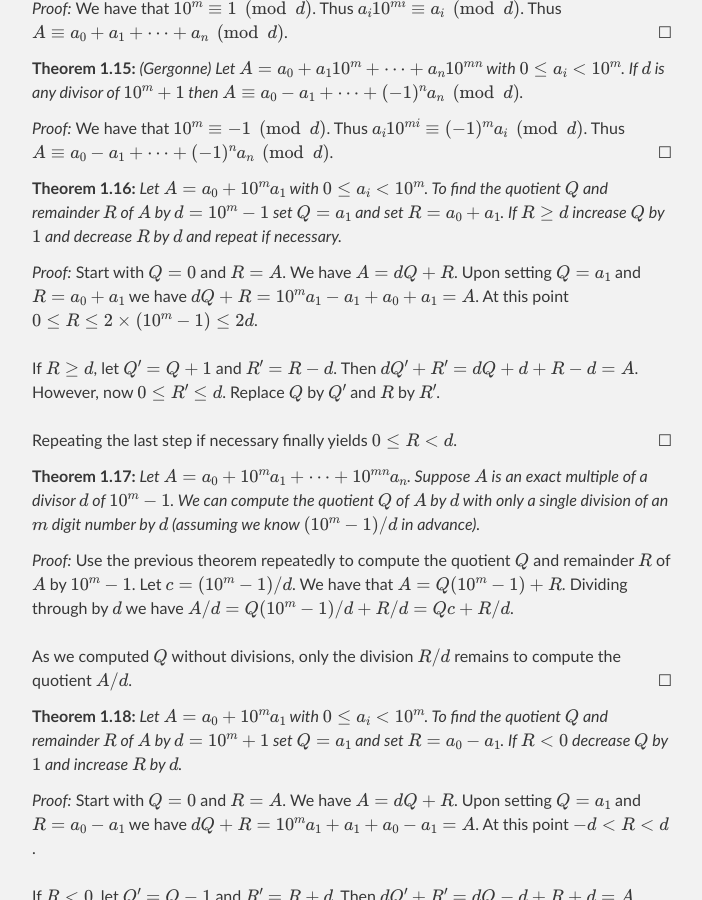
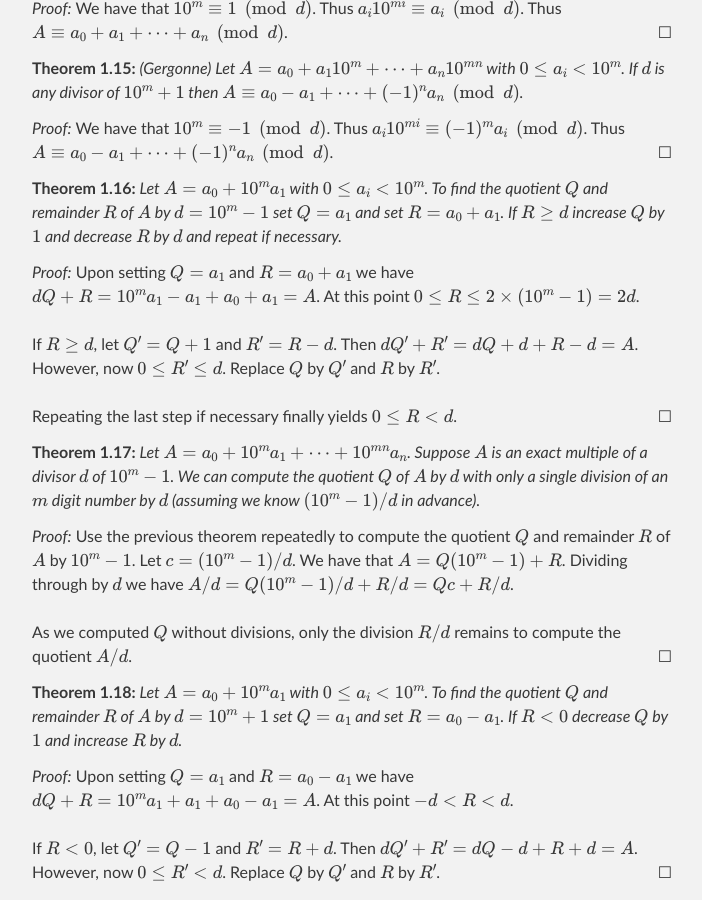
Before and after one commit to wbhart/SimpleMath, a Jekyll site: the page built from divisrules.html, in a window 1280 px wide and 900 px high, scrolled down 2332 px. Shown: the whole window, without its empty margins (288-990 px from the left). Built offline with Jekyll 4.4.1, drawn with Linux system fonts in a browser that asks for light colours; formulas are drawn with MathJax 3.

Commit message:
Update divisrules.html

```diff
--- a/divisrules.html
+++ b/divisrules.html
@@ -136,8 +136,8 @@ $d = 10^m - 1$ set $Q = a_1$ and set $R = a_0 + a_1$. If $R \geq d$ increase $Q$
 repeat if necessary.
 </theorem>
 
-<proof> Start with $Q = 0$ and $R = A$. We have $A = dQ + R$. Upon setting $Q = a_1$ and $R = a_0 + a_1$ we have
-$dQ + R = 10^ma_1 - a_1 + a_0 + a_1 = A$. At this point $0 \leq R \leq 2\times(10^m - 1) \leq 2d$.
+<proof> Upon setting $Q = a_1$ and $R = a_0 + a_1$ we have $dQ + R = 10^ma_1 - a_1 + a_0 + a_1 = A$. At this point
+$0 \leq R \leq 2\times(10^m - 1) = 2d$.
 </br></br>
 
 If $R \geq d$, let $Q' = Q + 1$ and $R' = R - d$. Then $dQ' + R' = dQ + d + R - d = A$. However, now $0 \leq R' \leq d$.
@@ -162,8 +162,8 @@ As we computed $Q$ without divisions, only the division $R/d$ remains to compute
 $d = 10^m + 1$ set $Q = a_1$ and set $R = a_0 - a_1$. If $R < 0$ decrease $Q$ by $1$ and increase $R$ by $d$.
 </theorem>
 
-<proof> Start with $Q = 0$ and $R = A$. We have $A = dQ + R$. Upon setting $Q = a_1$ and $R = a_0 - a_1$ we have
-$dQ + R = 10^ma_1 + a_1 + a_0 - a_1 = A$. At this point $-d < R < d$.
+<proof> Upon setting $Q = a_1$ and $R = a_0 - a_1$ we have $dQ + R = 10^ma_1 + a_1 + a_0 - a_1 = A$. At this point
+$-d < R < d$.
 </br></br>
 
 If $R < 0$, let $Q' = Q - 1$ and $R' = R + d$. Then $dQ' + R' = dQ - d + R + d = A$. However, now $0 \leq R' < d$.
```
